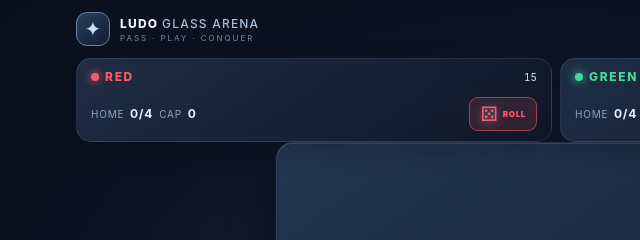
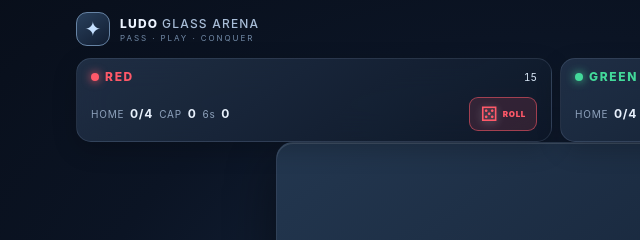
Before and after one commit to aloopatty/tame, a plain HTML site: page index.html in a window 1280 px wide. Shown: the top 240 px of the page, 84-724 px from the left. Drawn offline with Linux system fonts and the light colour scheme.

Commit message:
Show captured and sixes-rolled stats in player HUDs

```diff
--- a/index.html
+++ b/index.html
@@ -7,7 +7,7 @@
 <main id="app" class="arena">
   <header class="topbar"><div class="brand-mark">✦</div><div><div class="brand">LUDO <span>GLASS ARENA</span></div><div class="subbrand">PASS · PLAY · CONQUER</div></div><div class="top-actions"><button id="soundBtn" class="icon-btn" aria-label="Toggle sound">♫</button><button id="rulesBtn" class="icon-btn" aria-label="Rules">?</button><button id="pauseBtn" class="icon-btn" aria-label="Pause">Ⅱ</button></div></header>
   <section class="game-layout">
-    <section class="player-hud hud-red" data-player="0"><div class="hud-head"><span class="player-dot"></span><span class="player-name">RED</span><span class="turn-clock">15</span></div><div class="hud-foot"><span class="stat">HOME <b class="home-count">0/4</b></span><span class="stat">CAP <b class="capture-count">0</b></span><button class="roll-btn" aria-label="Roll red die"><span class="die-face">⚄</span><small>ROLL</small></button></div></section>
+    <section class="player-hud hud-red" data-player="0"><div class="hud-head"><span class="player-dot"></span><span class="player-name">RED</span><span class="turn-clock">15</span></div><div class="hud-foot"><span class="stat">HOME <b class="home-count">0/4</b></span><span class="stat">CAP <b class="capture-count">0</b></span><span class="stat">6s <b class="six-count">0</b></span><button class="roll-btn" aria-label="Roll red die"><span class="die-face">⚄</span><small>ROLL</small></button></div></section>
     <section class="player-hud hud-green" data-player="1"><div class="hud-head"><span class="player-dot"></span><span class="player-name">GREEN</span><span class="turn-clock">15</span></div><div class="hud-foot"><span class="stat">HOME <b class="home-count">0/4</b></span><span class="stat">CAP <b class="capture-count">0</b></span><button class="roll-btn" aria-label="Roll green die"><span class="die-face">⚄</span><small>ROLL</small></button></div></section>
     <section class="board-shell"><div id="board" class="board" aria-label="Ludo board"><div class="board-center"><div class="center-diamond"><span>✦</span></div></div></div><div class="board-caption"><span>✦ SAFE SQUARE</span><span id="turnLabel">RED TO PLAY</span></div></section>
     <section class="player-hud hud-blue" data-player="3"><div class="hud-head"><span class="player-dot"></span><span class="player-name">BLUE</span><span class="turn-clock">15</span></div><div class="hud-foot"><span class="stat">HOME <b class="home-count">0/4</b></span><span class="stat">CAP <b class="capture-count">0</b></span><button class="roll-btn" aria-label="Roll blue die"><span class="die-face">⚄</span><small>ROLL</small></button></div></section>
```
